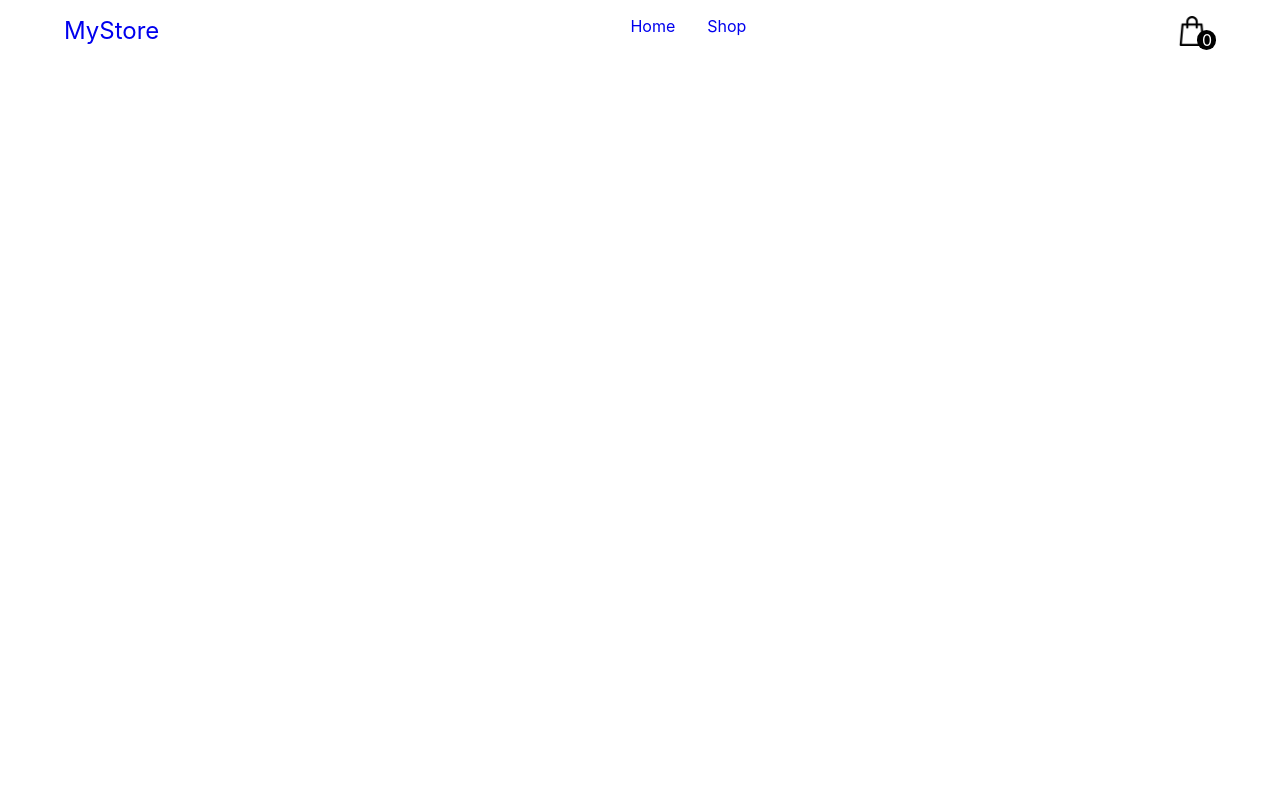
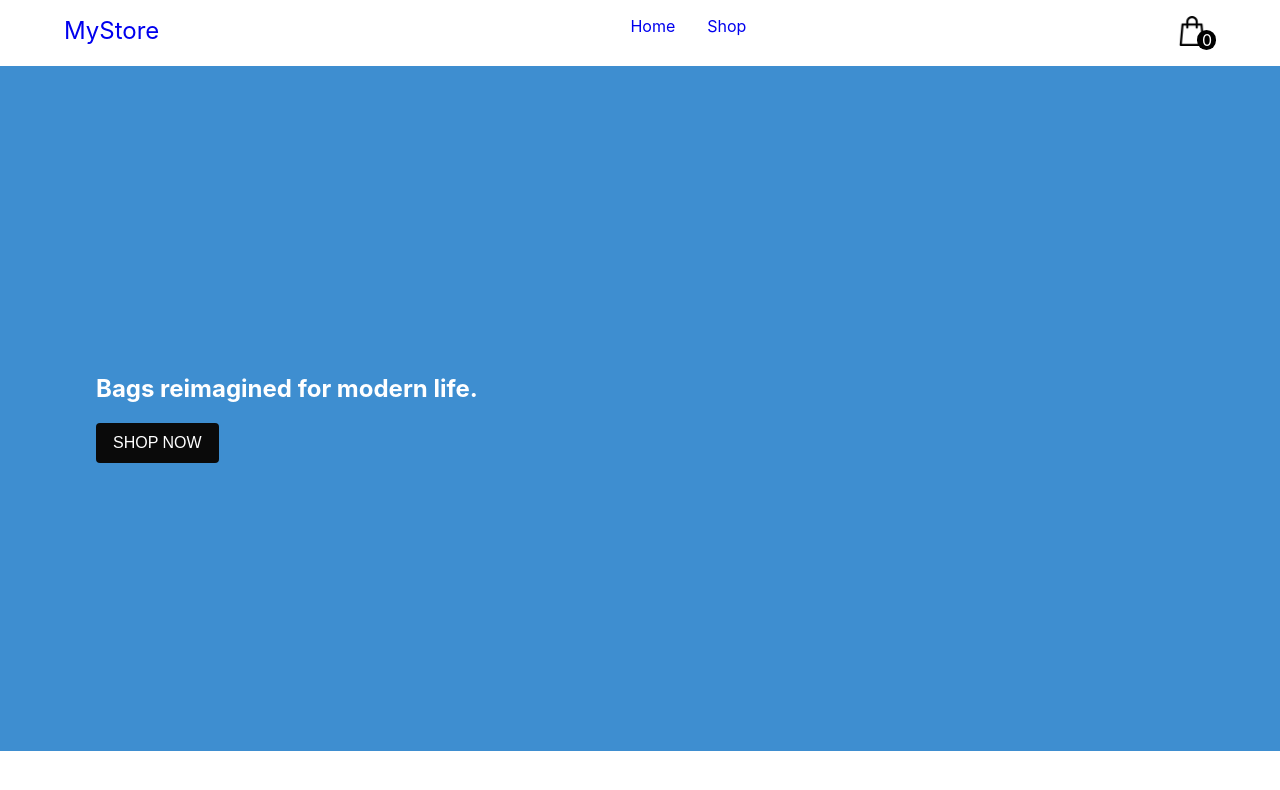
Before and after one commit to KevMathews/stripe-store, a React (Create React App) app: page / in a window 1280 px wide. Shown: the top 790 px of the page. Built offline with nearby package versions, Linux system fonts and the light colour scheme.

Commit message:
created hero component from bulma

```diff
--- a/src/App.js
+++ b/src/App.js
@@ -1,10 +1,12 @@
-import Header from './components/header/header.jsx';
+import Header from './components/header/header';
+import Hero from './components/hero/hero';
 import './App.scss';
 
 function App() {
   return (
     <div className="App">
       <Header />
+      <Hero />
     </div>
   );
 }
--- /dev/null
+++ b/src/components/hero/hero.jsx
@@ -0,0 +1,21 @@
+import './hero.styles.scss';
+
+const Hero = () => {
+  return (
+    <section className='hero is-info is-large'>
+      <div className='hero-body'>
+        <div className='container'>
+          <h1 className='title'>
+            Bags reimagined for modern life.
+          </h1>
+          <div className='shop-now-btn'>
+            <button className='button is-black' id='shop-now'>
+              SHOP NOW
+            </button>
+          </div>
+        </div>
+      </div>
+    </section>
+  )
+}
+export default Hero;
```
Also changed, not shown: src/components/hero/hero.styles.scss (added), 1 other file (tests, documents, lock files or other folders).
